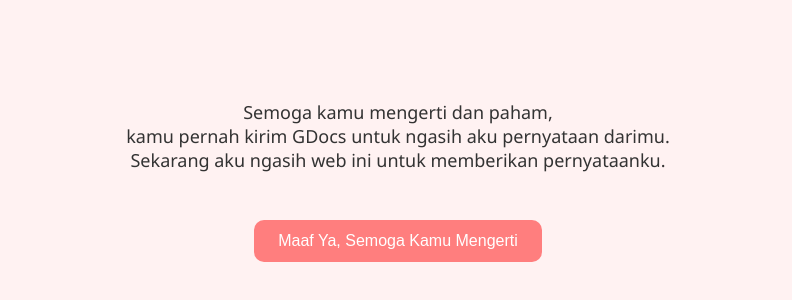
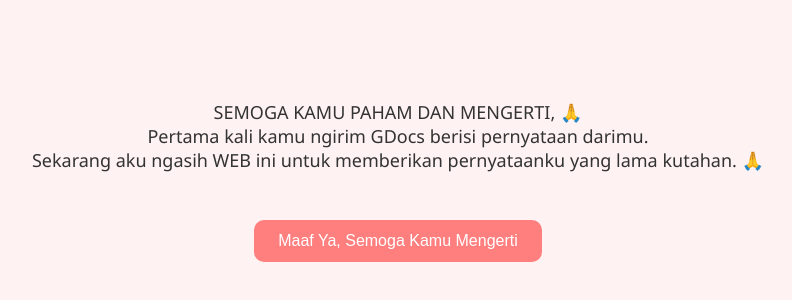
Before and after one commit to Hansura10/maafforyeni, a plain HTML site: page index.html in a window 1280 px wide. Shown: the part 258-558 px from the top of the page, without its empty margins (272-1064 px from the left). Drawn offline with Linux system fonts and the light colour scheme.

Commit message:
Update index.html

```diff
--- a/index.html
+++ b/index.html
@@ -9,9 +9,9 @@
   <!-- Halaman Pembuka -->
   <div id="intro" class="intro-screen">
     <div class="intro-message">
-      <p>Semoga kamu mengerti dan paham,<br>
-      kamu pernah kirim GDocs untuk ngasih aku pernyataan darimu.<br>
-      Sekarang aku ngasih web ini untuk memberikan pernyataanku.</p>
+      <p>SEMOGA KAMU PAHAM DAN MENGERTI, 🙏<br>
+      Pertama kali kamu ngirim GDocs berisi pernyataan darimu.<br>
+      Sekarang aku ngasih WEB ini untuk memberikan pernyataanku yang lama kutahan. 🙏</p>
       <button onclick="startTransition()">Maaf Ya, Semoga Kamu Mengerti</button>
     </div>
   </div>
```
